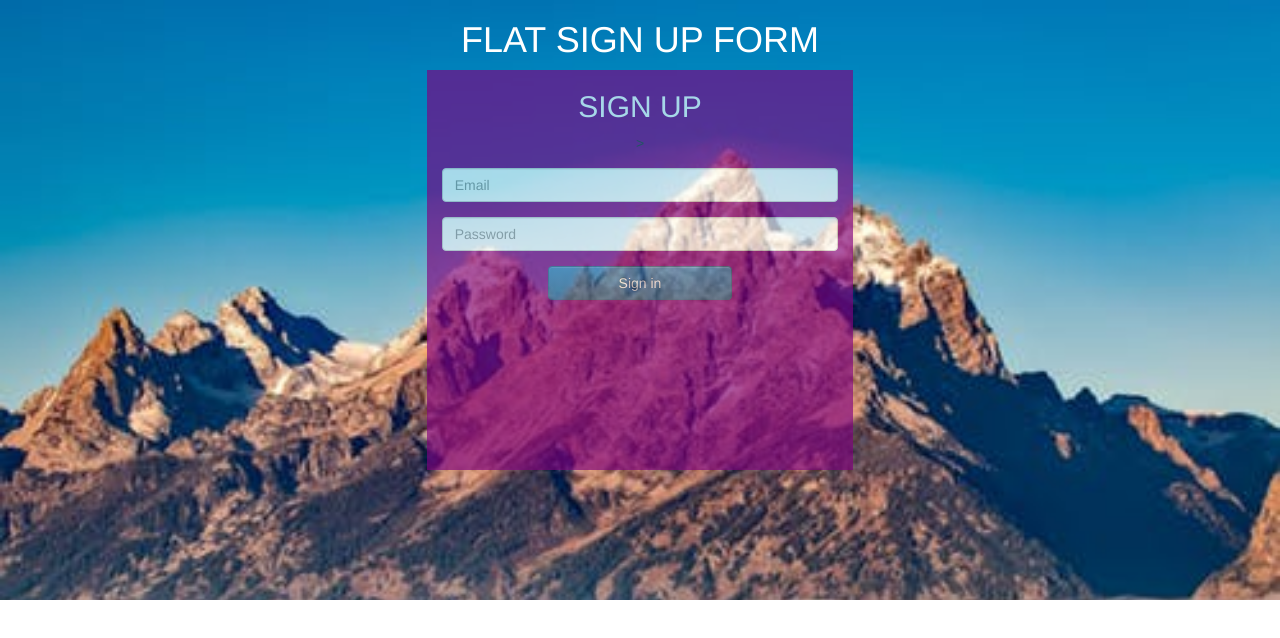
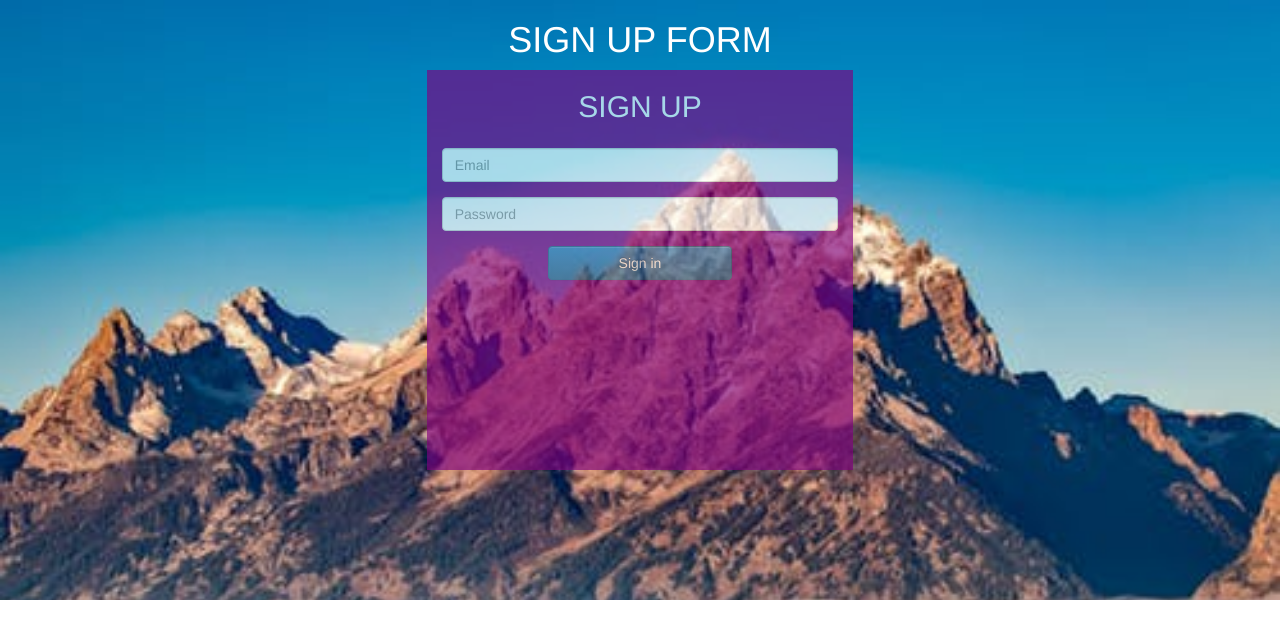
Before and after one commit to leonardk1/demos, a plain HTML site: page form.html in a window 1280 px wide. Drawn offline with nearby package versions, Linux system fonts and the light colour scheme.

Commit message:
removed flat from title

```diff
--- a/form.html
+++ b/form.html
@@ -16,12 +16,12 @@
     <div class="container-fluid main-container">
       <!-- first  -->
       <div class="row">
-        <h1 class="form-header text-center">FLAT SIGN UP FORM</h1>
+        <h1 class="form-header text-center">SIGN UP FORM</h1>
         <div class="col-xs-12 col-sm-offset-4 col-sm-4 form-container" style="height: 400px;">
           <form class="form-horizontal sign-up-form">
             <div class="form-group">
               <div class="col-xs-12 text-center">
-                <h2>SIGN UP</h2>>
+                <h2>SIGN UP</h2>
               </div>
             </div>
             <div class="form-group">
```
